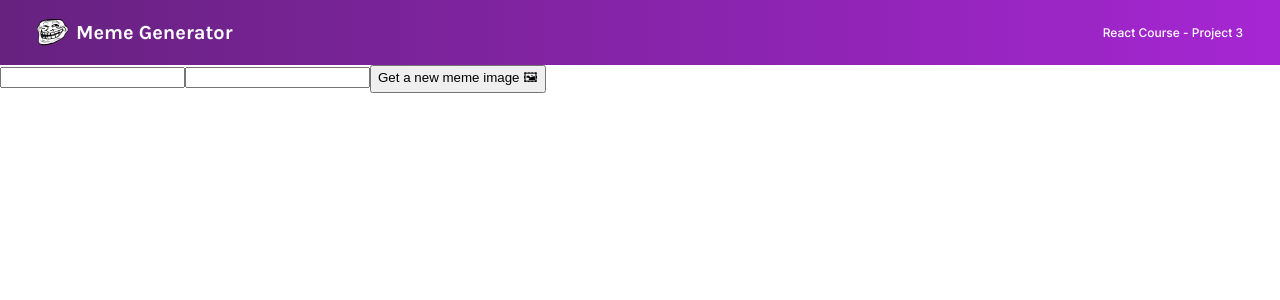
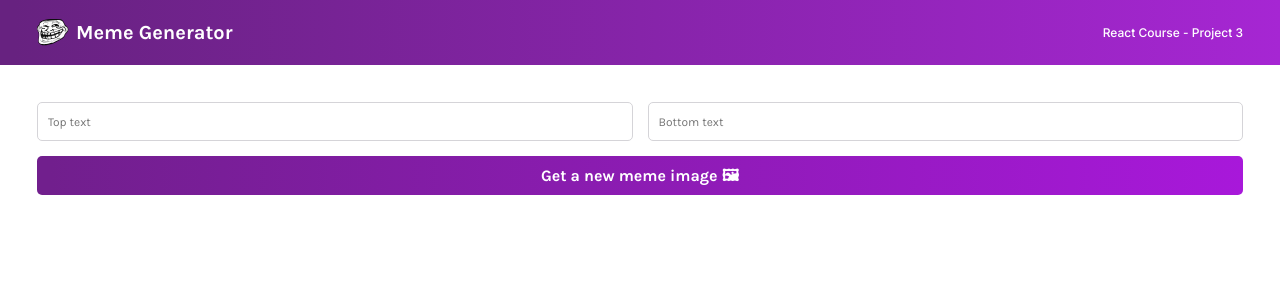
Before and after one commit to deltavitor/meme-generator, a React app: page / in a window 1280 px wide. Shown: the top 300 px of the page. Built offline with nearby package versions, Linux system fonts and the light colour scheme.

Commit message:
Stylized Meme component

```diff
--- a/src/components/Meme.js
+++ b/src/components/Meme.js
@@ -3,10 +3,10 @@ import React from "react"
 function Meme() {
   return(
     <main>
-      <form>
-        <input type="text"></input>
-        <input type="text"></input>
-        <input type="submit" value="Get a new meme image 🖼"></input>
+      <form className="form">
+        <input type="text" placeholder="Top text" className="form--input"></input>
+        <input type="text" placeholder="Bottom text" className="form--input"></input>
+        <input type="submit" value="Get a new meme image 🖼" className="form--submit"></input>
       </form>
     </main>
   )
--- a/src/style.css
+++ b/src/style.css
@@ -36,3 +36,39 @@ header {
   text-align: right;
   margin: 0;
 }
+
+main {
+  padding: 37px;
+}
+
+.form {
+  display: grid;
+  grid-template: 1fr 1fr / 1fr 1fr;
+  gap: 15px;
+}
+
+.form--input {
+  font-family: Karla, sans-serif;
+  font-size: 12px;
+  font-weight: 400;
+  line-height: 14px;
+  color: #0D0D0D;
+  border: 1px solid #D5D4D8;
+  border-radius: 5px;
+  padding: 10px;
+}
+
+.form--submit {
+  font-family: Karla, sans-serif;
+  grid-column: span 2;
+  font-size: 16px;
+  font-weight: 700;
+  line-height: 19px;
+  text-align: center;
+  color: #FFFFFF;
+  background: linear-gradient(90.41deg, #711F8D 1.14%, #A818DA 100%);
+  padding: 10px 0 10px 0;
+  border: 0;
+  border-radius: 5px;
+  cursor: pointer;
+}
```
